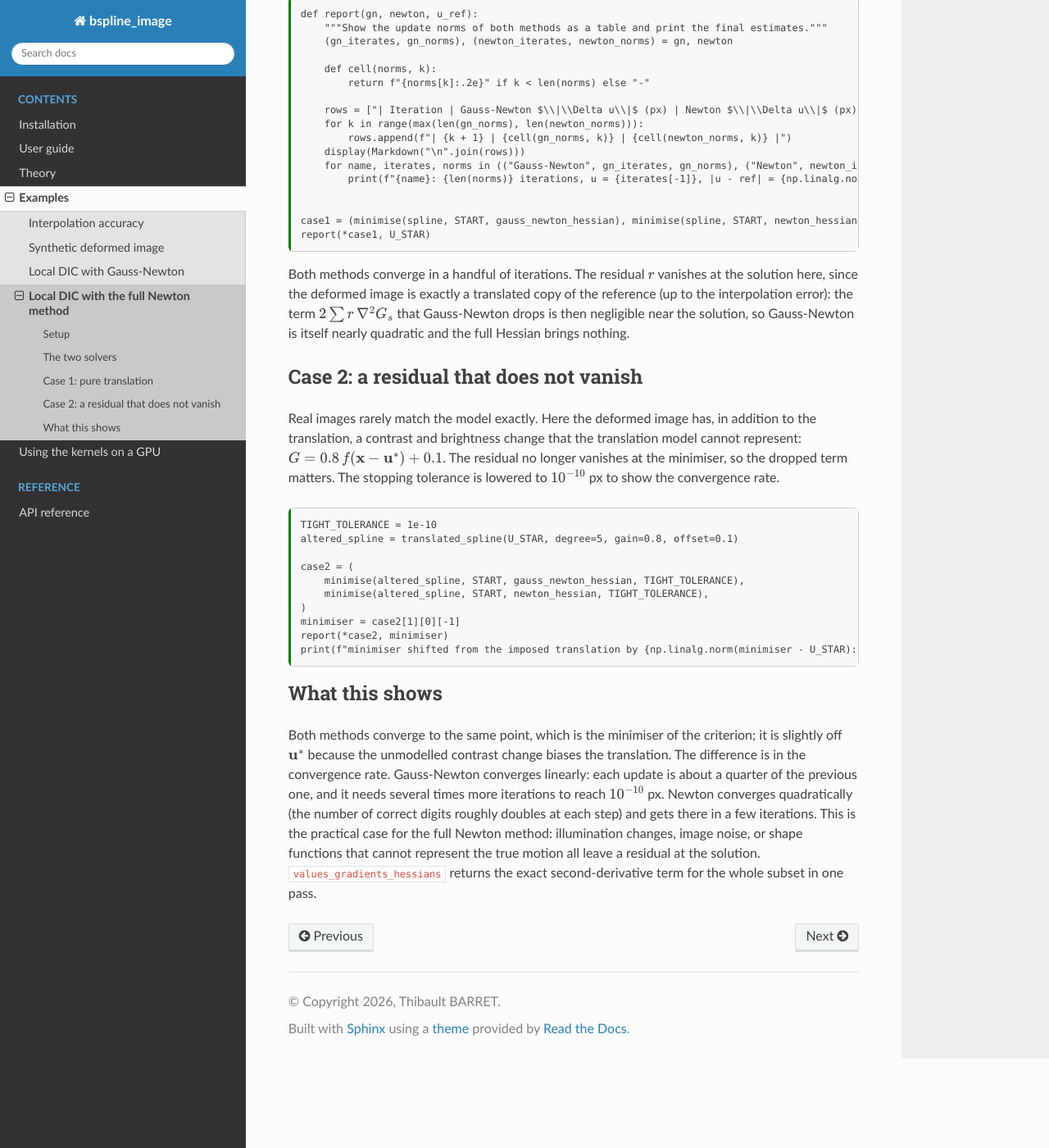
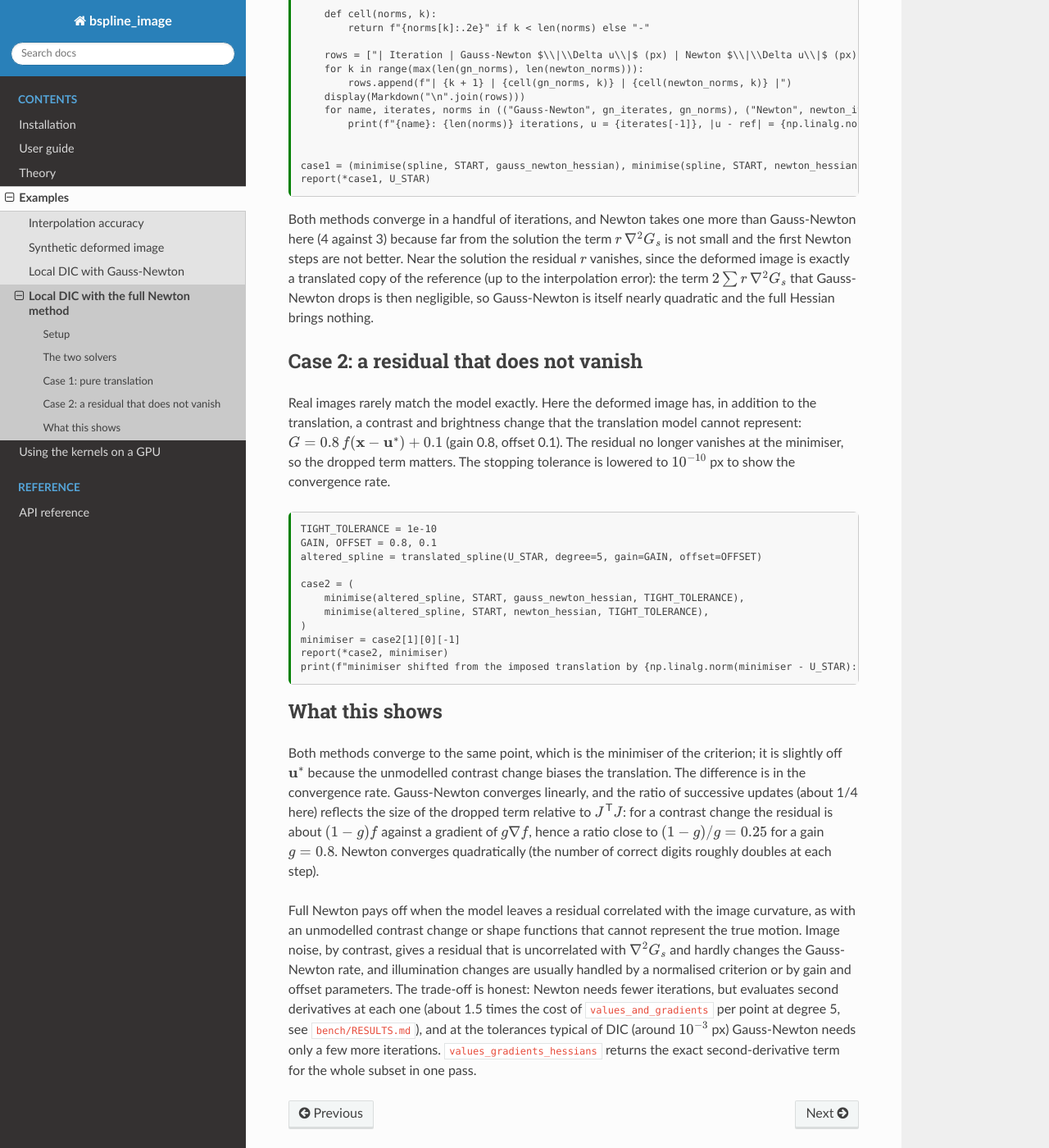
Before and after one commit to thibaultbarret/bspline_image, a Sphinx documentation site: the page built from docs/sphinx/examples/dic_full_newton.md, in a window 1280 px wide and 1400 px high, scrolled down 1536 px. Shown: the whole window at 82% size. Built offline with Sphinx 7.4.7 and the Read the Docs theme 3.1.0, drawn with Linux system fonts in a browser that asks for light colours; the version number is read from the project's files by our own code; some of the changed text lies outside the part shown.

Commit message:
docs: flag non-converged bias points and temper the Newton conclusion

````diff
--- a/docs/sphinx/examples/dic_full_newton.md
+++ b/docs/sphinx/examples/dic_full_newton.md
@@ -110,23 +107,25 @@ for iterates, norms in case1:
     assert np.linalg.norm(iterates[-1] - U_STAR) < 1e-3, iterates[-1]
 ```
 
-Both methods converge in a handful of iterations. The residual $r$ vanishes at the solution
-here, since the deformed image is exactly a translated copy of the reference (up to the
-interpolation error): the term $2 \sum r\, \nabla^2 G_s$ that Gauss-Newton drops is then
-negligible near the solution, so Gauss-Newton is itself nearly quadratic and the full Hessian
-brings nothing.
+Both methods converge in a handful of iterations, and Newton takes one more than Gauss-Newton
+here (4 against 3) because far from the solution the term $r\, \nabla^2 G_s$ is not small and
+the first Newton steps are not better. Near the solution the residual $r$ vanishes, since the
+deformed image is exactly a translated copy of the reference (up to the interpolation error):
+the term $2 \sum r\, \nabla^2 G_s$ that Gauss-Newton drops is then negligible, so
+Gauss-Newton is itself nearly quadratic and the full Hessian brings nothing.
 
 ## Case 2: a residual that does not vanish
 
 Real images rarely match the model exactly. Here the deformed image has, in addition to the
 translation, a contrast and brightness change that the translation model cannot represent:
-$G = 0.8\, f(\mathbf{x} - \mathbf{u}^*) + 0.1$. The residual no longer vanishes at the
+$G = 0.8\, f(\mathbf{x} - \mathbf{u}^*) + 0.1$ (gain 0.8, offset 0.1). The residual no longer vanishes at the
 minimiser, so the dropped term matters. The stopping tolerance is lowered to $10^{-10}$ px to
 show the convergence rate.
 
 ```{code-cell} ipython3
 TIGHT_TOLERANCE = 1e-10
-altered_spline = translated_spline(U_STAR, degree=5, gain=0.8, offset=0.1)
+GAIN, OFFSET = 0.8, 0.1
+altered_spline = translated_spline(U_STAR, degree=5, gain=GAIN, offset=OFFSET)
 
 case2 = (
     minimise(altered_spline, START, gauss_newton_hessian, TIGHT_TOLERANCE),
@@ -148,9 +147,11 @@ assert gn2_norms[-1] < TIGHT_TOLERANCE and newton2_norms[-1] < TIGHT_TOLERANCE
 # square of the previous one (checked from the second step on, above round-off).
 for previous, following in zip(newton2_norms[1:-1], newton2_norms[2:]):
     assert following <= 20.0 * previous**2, newton2_norms
-# Linear convergence of Gauss-Newton: successive updates keep a constant ratio.
+# Linear convergence of Gauss-Newton: successive updates keep a constant ratio, close to
+# (1 - gain) / gain, the size of the dropped term relative to J^T J for a contrast change.
 tail_ratios = gn2_norms[-5:][1:] / gn2_norms[-5:][:-1]
-assert np.all((tail_ratios > 0.1) & (tail_ratios < 0.5)), tail_ratios
+expected_ratio = (1.0 - GAIN) / GAIN
+assert np.all(np.abs(tail_ratios / expected_ratio - 1.0) < 0.3), (tail_ratios, expected_ratio)
 assert len(newton2_norms) <= len(gn2_norms)
 ```
 
@@ -158,10 +159,20 @@ assert len(newton2_norms) <= len(gn2_norms)
 
 Both methods converge to the same point, which is the minimiser of the criterion; it is
 slightly off $\mathbf{u}^*$ because the unmodelled contrast change biases the translation. The
-difference is in the convergence rate. Gauss-Newton converges linearly: each update is
-about a quarter of the previous one, and it needs several times more iterations to reach
-$10^{-10}$ px. Newton converges quadratically (the number of correct digits roughly doubles at
-each step) and gets there in a few iterations. This is the practical case for the full Newton
-method: illumination changes, image noise, or shape functions that cannot represent the true
-motion all leave a residual at the solution. `values_gradients_hessians` returns the exact
-second-derivative term for the whole subset in one pass.
+difference is in the convergence rate. Gauss-Newton converges linearly, and the ratio of
+successive updates (about 1/4 here) reflects the size of the dropped term relative to
+$J^{\mathsf T} J$: for a contrast change the residual is about $(1 - g) f$ against a gradient of
+$g \nabla f$, hence a ratio close to $(1 - g)/g = 0.25$ for a gain $g = 0.8$. Newton converges
+quadratically (the number of correct digits roughly doubles at each step).
+
+Full Newton pays off when the model leaves a residual correlated with the image curvature,
+as with an unmodelled contrast change or shape functions that cannot represent the true motion.
+Image noise, by contrast, gives a residual that is uncorrelated with $\nabla^2 G_s$ and hardly
+changes the Gauss-Newton rate, and illumination changes are usually handled by a normalised
+criterion or by gain and offset parameters. The trade-off is honest: Newton needs fewer
+iterations, but evaluates second derivatives at each one (about 1.5 times the cost of
+`values_and_gradients` per point at degree 5, see
+[`bench/RESULTS.md`](https://github.com/thibaultbarret/bspline_image/blob/main/bench/RESULTS.md)),
+and at the tolerances typical of DIC (around $10^{-3}$ px) Gauss-Newton needs only a few more
+iterations. `values_gradients_hessians` returns the exact second-derivative term for the whole
+subset in one pass.
````
Also changed, not shown: other parts of docs/sphinx/examples/dic_full_newton.md (+0 -3 lines), docs/sphinx/examples/dic_gauss_newton.md (+27 -12 lines).
